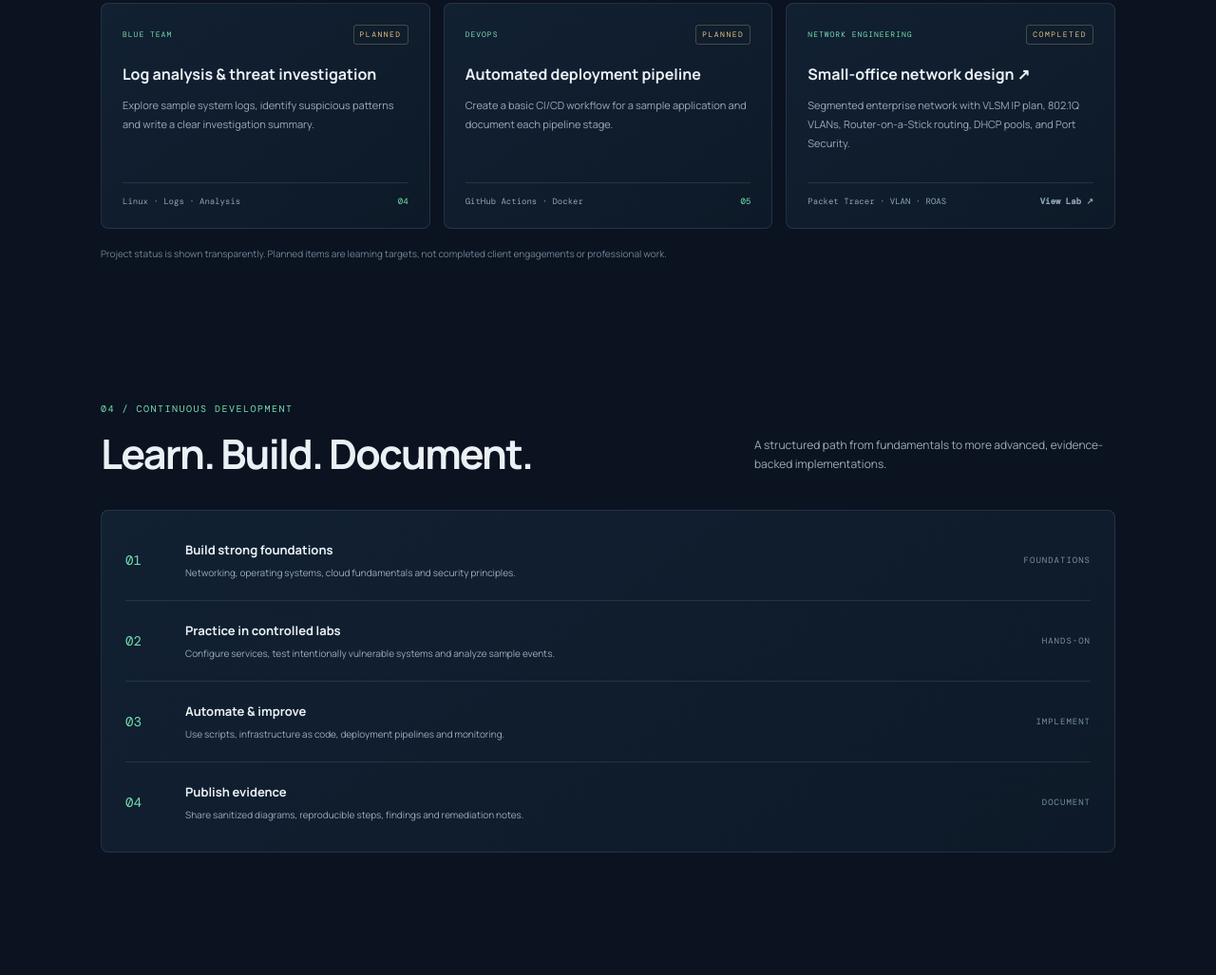
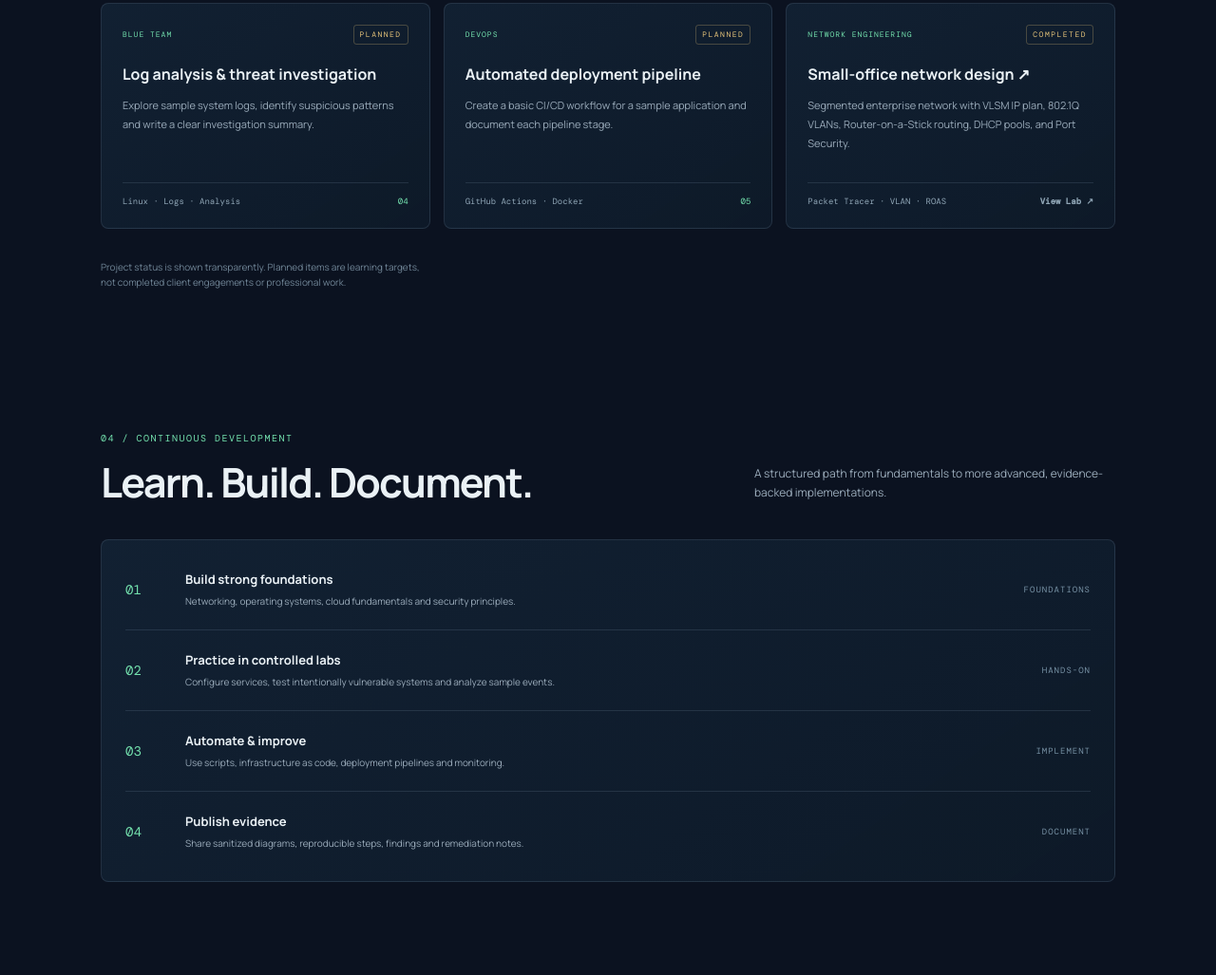
Before and after one commit to sahanihimanshu494-cpu/it-infrastructure-cybersecurity-portfolio, a plain HTML site: page index.html in a window 1280 px wide. Shown: the part 3073-4100 px from the top of the page at 95% size. Drawn offline with nearby package versions, Linux system fonts and the light colour scheme.

Commit message:
Update index.html

```diff
--- a/index.html
+++ b/index.html
@@ -90,8 +90,7 @@
         <article class="project-card panel"><div class="project-top"><span class="project-type">CLOUD INFRASTRUCTURE</span><span class="project-status">PLANNED</span></div><h3>AWS secure infrastructure lab</h3><p>Deploy a small cloud environment and document network boundaries, identity permissions and monitoring.</p><div class="project-bottom"><span>AWS · EC2 · VPC · IAM</span><span>03</span></div></article>
         <article class="project-card panel"><div class="project-top"><span class="project-type">BLUE TEAM</span><span class="project-status">PLANNED</span></div><h3>Log analysis & threat investigation</h3><p>Explore sample system logs, identify suspicious patterns and write a clear investigation summary.</p><div class="project-bottom"><span>Linux · Logs · Analysis</span><span>04</span></div></article>
         <article class="project-card panel"><div class="project-top"><span class="project-type">DEVOPS</span><span class="project-status">PLANNED</span></div><h3>Automated deployment pipeline</h3><p>Create a basic CI/CD workflow for a sample application and document each pipeline stage.</p><div class="project-bottom"><span>GitHub Actions · Docker</span><span>05</span></div></article>
-<article class="project-card panel"><div class="project-top"><span class="project-type">NETWORK ENGINEERING</span><span class="project-status">COMPLETED</span></div><h3><a href="https://github.com/sahanihimanshu494-cpu/it-infrastructure-cybersecurity-portfolio/tree/main/networking-infrastructure/small-office-vlan-lab" target="_blank" rel="noopener noreferrer" style="color: inherit; text-decoration: none;">Small-office network design ↗</a></h3><p>Segmented enterprise network with VLSM IP plan, 802.1Q VLANs, Router-on-a-Stick routing, DHCP pools, and Port Security.</p><div class="project-bottom"><span>Packet Tracer · VLAN · ROAS</span><a href="https://github.com/sahanihimanshu494-cpu/it-infrastructure-cybersecurity-portfolio/tree/main/networking-infrastructure/small-office-vlan-lab" target="_blank" rel="noopener noreferrer" style="color: inherit; font-weight: 600;">View Lab ↗</a></div></article>      </div>
-      <p class="disclaimer">Project status is shown transparently. Planned items are learning targets, not completed client engagements or professional work.</p>
+<article class="project-card panel"><div class="project-top"><span class="project-type">NETWORK ENGINEERING</span><span class="project-status">COMPLETED</span></div><h3><a href="https://github.com/sahanihimanshu494-cpu/it-infrastructure-cybersecurity-portfolio/tree/main/small-office-vlan-lab" target="_blank" rel="noopener noreferrer" style="color: inherit; text-decoration: none;">Small-office network design ↗</a></h3><p>Segmented enterprise network with VLSM IP plan, 802.1Q VLANs, Router-on-a-Stick routing, DHCP pools, and Port Security.</p><div class="project-bottom"><span>Packet Tracer · VLAN · ROAS</span><a href="https://github.com/sahanihimanshu494-cpu/it-infrastructure-cybersecurity-portfolio/tree/main/small-office-vlan-lab" target="_blank" rel="noopener noreferrer" style="color: inherit; font-weight: 600;">View Lab ↗</a></div></article>      <p class="disclaimer">Project status is shown transparently. Planned items are learning targets, not completed client engagements or professional work.</p>
     </section>
 
     <section class="section-wrap section" id="roadmap">
```
